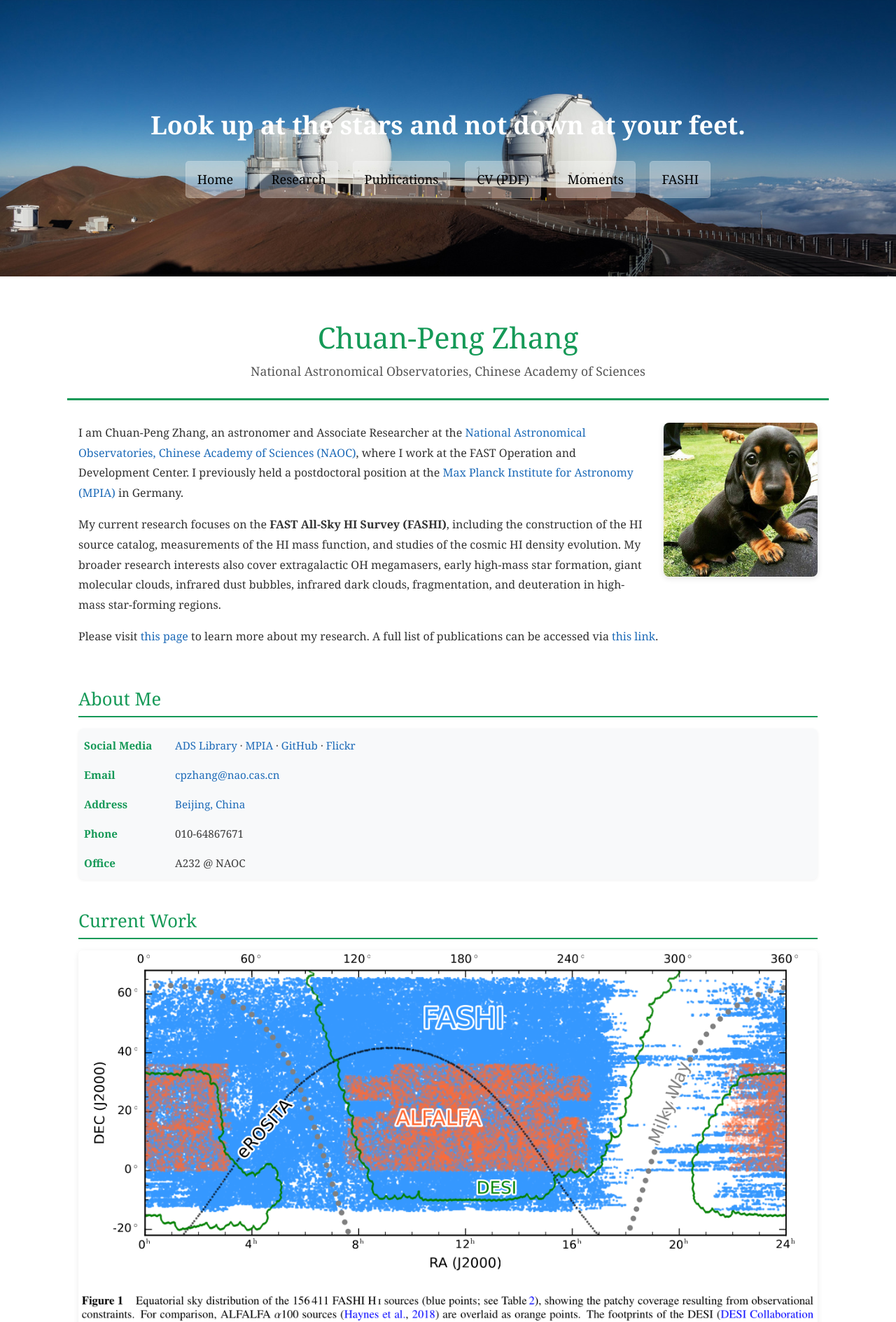
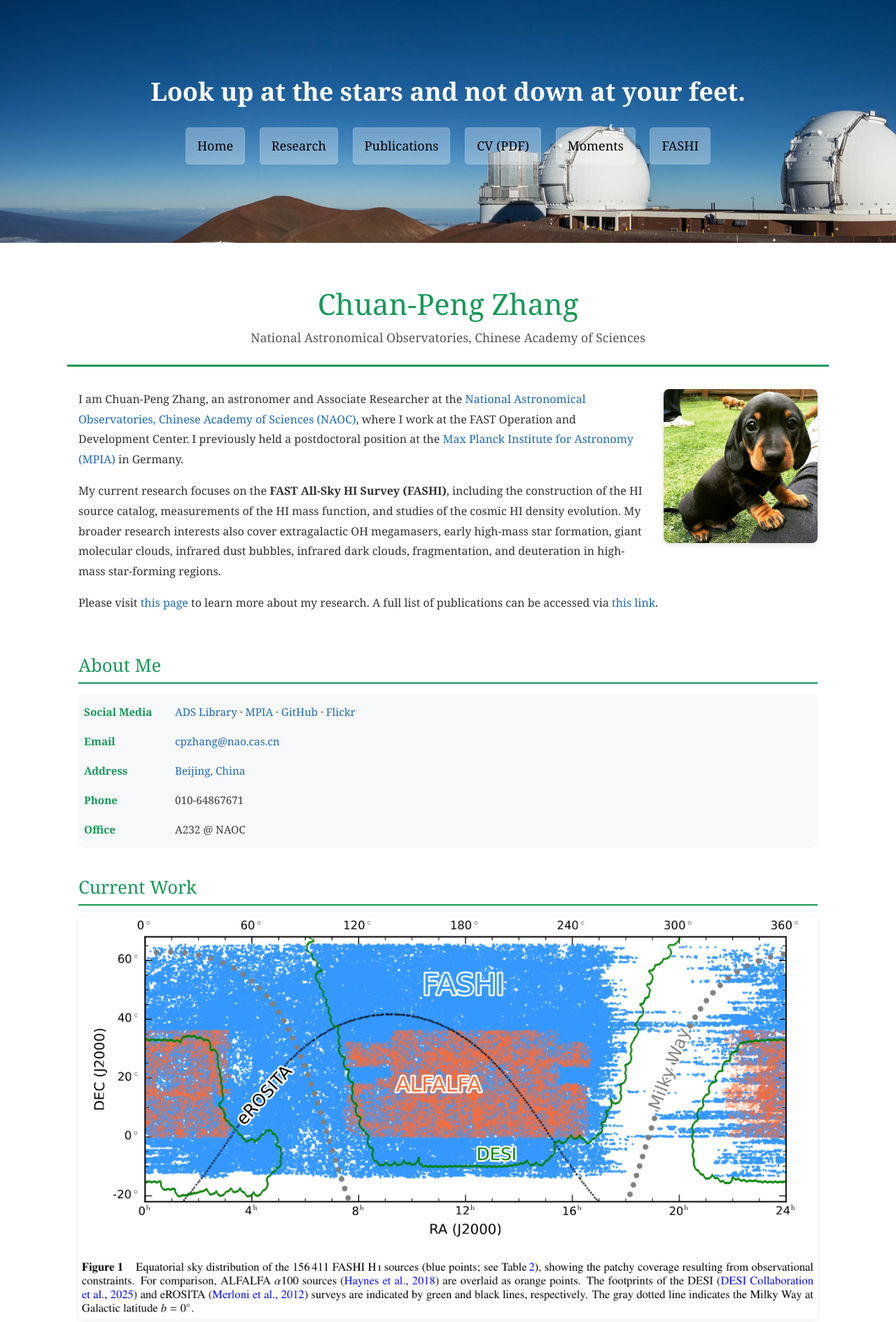
Before and after one commit to zcp521/zcp521.github.io, a Jekyll site: the page built from index.html, in a window 1280 px wide. Shown: the top 1889 px of the page at 70% size. Built offline with Jekyll 4.4.1, drawn with Linux system fonts in a browser that asks for light colours; the list of posts is cut into pages by our own code.

Commit message:
Update page-header.html

```diff
--- a/_includes/page-header.html
+++ b/_includes/page-header.html
@@ -1,7 +1,4 @@
-<section class="page-header" style="background-image: url('{{ site.baseurl }}/{{ site.header-img }}'); background-size: cover; background-position: center;">
-  <!-- 透明占位块：用来把内容顶下去，但背景不变 -->
-  <div style="height: 3rem;"></div>
-
+<section class="page-header"  style="background-image: url('{{ site.baseurl }}/{{ site.header-img }}')">
   <h1 class="moments-name">{{page.title }}</h1>
   <h2 class="moments-tagline">{{page.tagline}}</h2>
   <a href={{ site.baseurl }}/index.html class="btn">Home</a>
```
